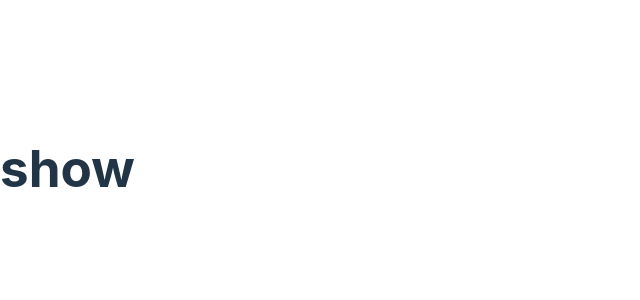
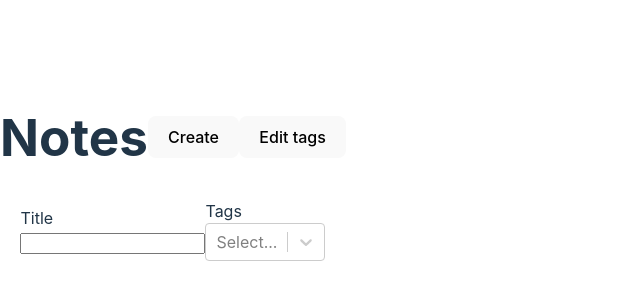
Before and after one commit to RamyALaa/react_typescript_scss_notebook, a React (Vite) app: page / in a window 1280 px wide. Shown: the part 232-532 px from the top of the page, without its empty margins (0-640 px from the left). Built offline with nearby package versions, Linux system fonts and the light colour scheme.

Commit message:
notelist

```diff
--- a/src/App.scss
+++ b/src/App.scss
@@ -1,5 +1,9 @@
 .flex{
   display : flex;
+}
+
+.vertical{
+  flex-direction: column;
 }
 
 .justify{
@@ -21,3 +25,7 @@
 .block{
   display: block
 }
+
+.grid{
+  display : grid;
+}
--- a/src/App.tsx
+++ b/src/App.tsx
@@ -1,9 +1,10 @@
-import { useMemo, useState } from 'react'
+import { useMemo } from 'react'
 import {Routes, Route, Navigate} from 'react-router-dom'
 import './App.scss'
 import NewNote from './NewNote'
 import { useLocalStorage } from './useLocalStorage'
 import {v4 as uuidV4} from 'uuid'
+import { NoteList } from './NoteList'
 export  type Note = {
   id : string
 } & NoteData
@@ -34,7 +35,7 @@ function App() {
   const [tags, setTags] = useLocalStorage<Tag[]>("TAGS", []);
   const notesWithTags = useMemo(() =>{
     return notes.map(note => {
-      return {...note , tagIds : tags.filter( tag => note.tagIds.includes(tag.id)) }
+      return {...note , tags : tags.filter( tag => note.tagIds.includes(tag.id)) }
     })
   }, [notes, tags])
 
@@ -55,11 +56,12 @@ function App() {
   return (
     <div >
       <Routes>
-        <Route path='/' element={<h1>hi</h1>} />
+        <Route path='/' element={<NoteList notes={notesWithTags} availableTags={tags}/>} />
         <Route path='/new' element={<NewNote onSubmit={onCreateNote} onAddTag={addTag} availableTags={tags} />} />
-        <Route path='/:id' element={<h1>new</h1>} />
+        <Route path='/:id' element={<h1>new</h1>} >
           <Route index element={<h1>show</h1>} />
           <Route path="edit" element={<h1>edit</h1>}/>
+        </Route>
         <Route path='/new' element={<h1>new</h1>} />
         <Route path='*' element={<Navigate to='/'/>} />
       </Routes>
--- /dev/null
+++ b/src/NoteCard.tsx
@@ -0,0 +1,30 @@
+import { Link } from "react-router-dom"
+import { Tag } from "./App"
+
+
+
+type NoteCardProps = {
+    id : string
+    title : string
+    tags : Tag[]
+}
+
+
+const NoteCard = ({id , title, tags} :NoteCardProps ) => {
+    return (
+        <Link to={`/${id}`}>
+        <div className="flex vertical">
+            <div className="row title_card" >{title}</div>
+            <div className="row tags_card flex">
+                {tags.length > 0 &&
+                tags.map(tag => {return (
+                    <span key={tag.id}>tag.label</span>
+                )})
+                }
+            </div>
+        </div>
+        </Link>
+     );
+}
+
+export default NoteCard;
--- a/src/NoteList.tsx
+++ b/src/NoteList.tsx
@@ -1,10 +1,69 @@
-import { RawNote, Tag } from "./App"
+import { Note, Tag } from "./App"
+import ReactSelect from 'react-select'
+import {Link} from 'react-router-dom'
+import {  useState } from 'react'
+import { useMemo } from 'react'
+import NoteCard from "./NoteCard"
+
 
 type NoteListProps = {
-    notes : RawNote
-    tags : Tag[]
+    notes : Note[]
+    availableTags : Tag[]
 }
 
-export function NoteList({notes, tags}:NoteListProps){
-    return ( <></>)
+export function NoteList({notes, availableTags}:NoteListProps){
+    const [selectedTags, setSelectedTags] = useState<Tag[]>([]);
+    const [title, setTitle] = useState("");
+
+
+    const filterdNotes = useMemo(()=>{
+        return notes.filter(note => {
+           return (title==="" || note.title.toLowerCase().includes(title.toLowerCase())) &&
+            (selectedTags.length === 0 || selectedTags.every(tag => note.tags.some(noteTag => noteTag.id === tag.id)))
+        })
+    }, [title, selectedTags] )
+    return ( <>
+        <div className="flex justify align_items_center">
+            <h1 className="col">Notes</h1>
+            <div className="col">
+                <Link to="/new"><button>Create</button></Link>
+                <button>Edit tags</button>
+            </div>
+        </div>
+        <form>
+            <div className="flex justify align_items_center">
+                <div className="col">
+                    <label htmlFor="title" className="block">Title</label>
+                    <input type="text" value={title} onChange={e=> setTitle(e.target.value)} id="title"/>
+                </div>
+                <div className="col">
+                    <label htmlFor="tags">Tags</label>
+                    <ReactSelect
+                    options={
+                        availableTags.map(tag=>{return {
+                            label: tag.label, value : tag.id
+                        }})
+                    }
+                    id="tags"
+                    isMulti
+                    value={selectedTags.map(tag=> {
+                        return { label : tag.label, value : tag.id}
+                    })}
+                    onChange={tags => {setSelectedTags(tags.map(tag => {
+                        return { label : tag.label, id : tag.value}
+                    }))}}
+                />
+                </div>
+            </div>
+        </form>
+        <div className="grid">
+            {filterdNotes.map(note =>
+                <div className="col" key={note.id}>
+                    <NoteCard id={note.id} title={note.title} tags={note.tags}/>
+                </div>
+
+            )}
+        </div>
+    </>
+    )
 }
```
